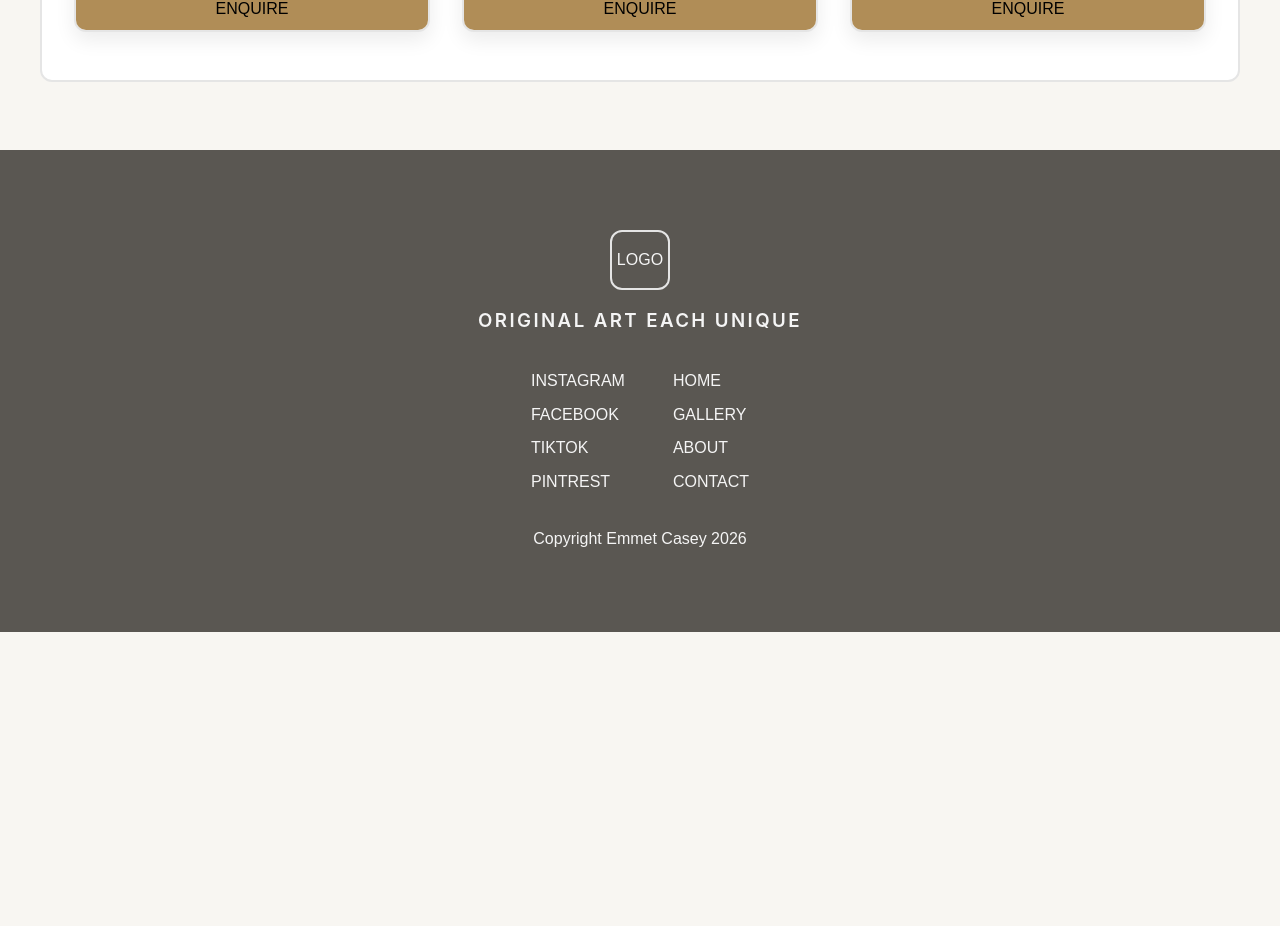
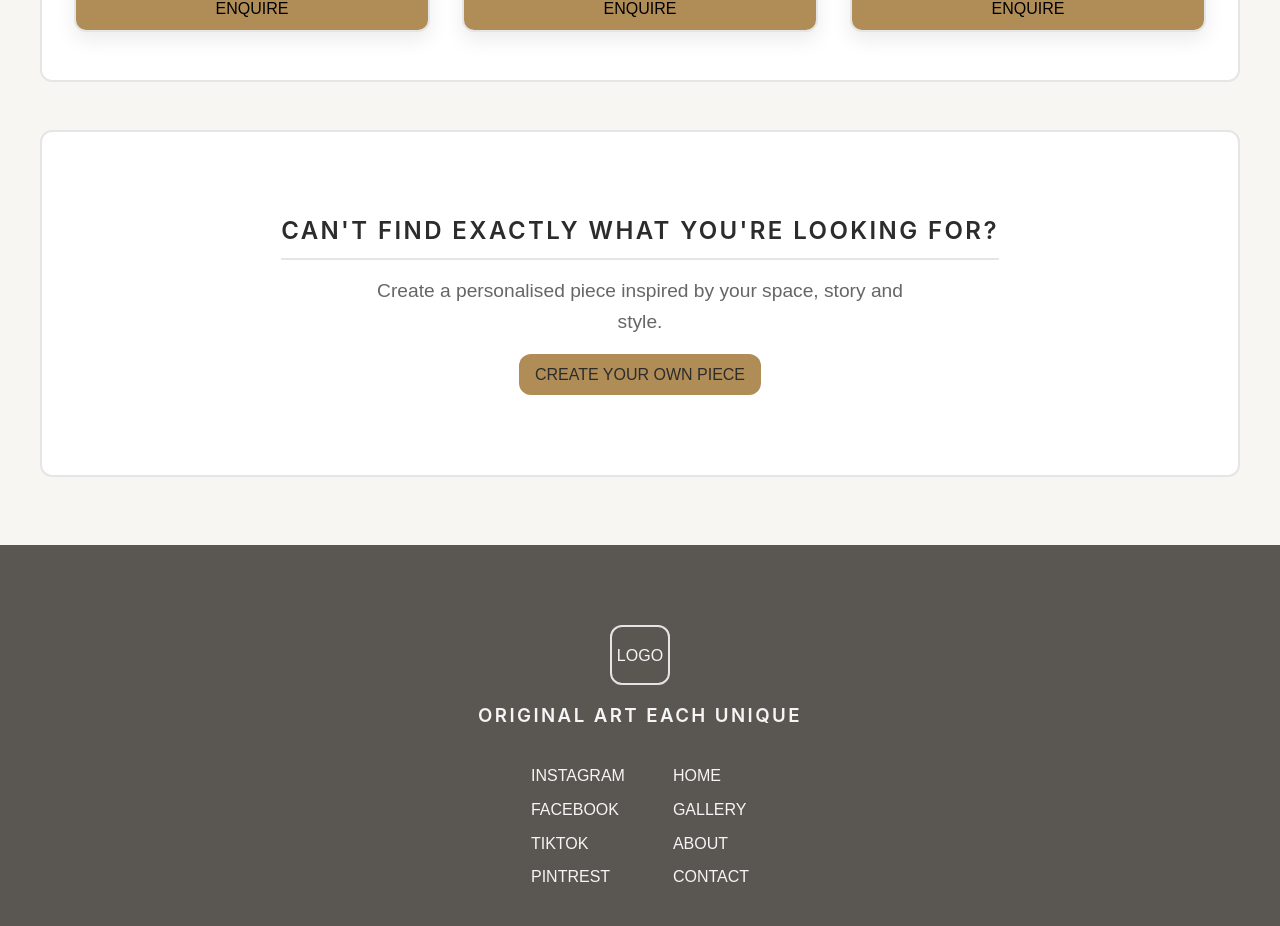
Before and after one commit to Emmet22/artist-website-template, a React (Vite) app: page /gallery in a window 1280 px wide. Shown: the part 3699-4625 px from the top of the page. Before the commit the page ends 4331 px from the top, so only its background shows below. Built offline with nearby package versions, Linux system fonts and the light colour scheme.

Commit message:
#34 added final gallery cta

```diff
--- a/src/pages/Gallery.module.css
+++ b/src/pages/Gallery.module.css
@@ -29,3 +29,32 @@
     color: var(--clr-secondary);
     max-width: 55ch;
 }
+
+/* CTA */
+.galleryCTA {
+    display: flex;
+    flex-direction: column;
+    align-items: center;
+    text-align: center;
+
+    gap: 1rem;
+
+    padding: 2rem;
+}
+.galleryCTATitle {
+    border-bottom: 2px solid var(--clr-border);
+    padding-bottom: 0.5rem;
+}
+
+.galleryCTATitle h2 {
+    margin: 0;
+}
+
+.galleryCTAContent {
+    font-size: 1.2rem;
+    max-width: 50ch;
+}
+
+.galleryCTAContent p {
+    margin: 0;
+}
--- a/src/pages/Gallery.tsx
+++ b/src/pages/Gallery.tsx
@@ -1,3 +1,5 @@
+import { Link } from "react-router-dom";
+
 // import components
 import Section from "../components/common/Section";
 import Collection from "../components/artwork/Collection";
@@ -30,7 +32,6 @@ function Gallery() {
 
             <Section>
                 <FeaturedArtwork />
-
             </Section>
 
                 {/* Map the sample collections*/}
@@ -43,6 +44,26 @@ function Gallery() {
                     </Section>
                 ))}
 
+            <Section>
+                <div className={styles.galleryCTA}>
+                    <div className={styles.galleryCTATitle}>
+                        <h2>Can't find exactly what you're looking for?</h2>
+                    </div>
+
+                    <div className={styles.galleryCTAContent}>
+                        <p>
+                            Create a personalised piece inspired by your space,
+                            story and style.
+                        </p>
+                    </div>
+
+                    <Link to="/commission" className="btn">
+                        CREATE YOUR OWN PIECE
+                    </Link>
+
+                </div>
+            </Section>
+
         </div>
     );
 }
```
